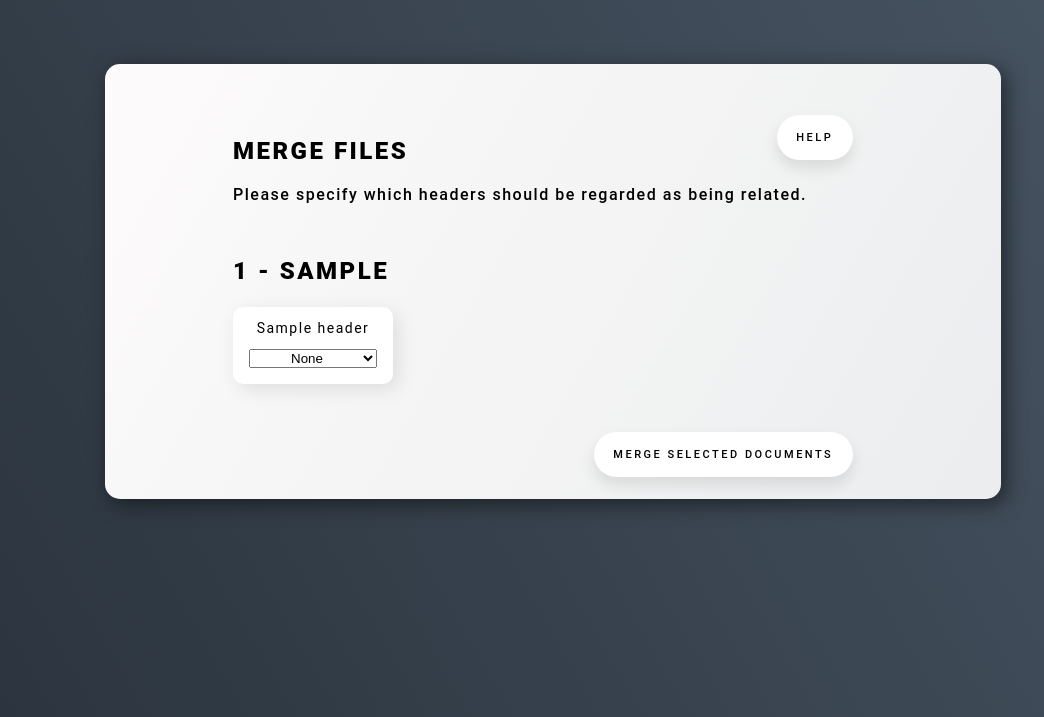
After one commit to asa19aau/CleanMyData, a Django app: template CleanMyData/clean/templates/merge_files.html in a window 1280 px wide. The commit adds this page. Shown: the top 717 px of the page, without its empty margins (87-1131 px from the left). Run offline with Django 3.2, Linux system fonts and the light colour scheme; the template is opened without the code that fills it: values that come from a table or form of the project are taken from there, others are empty; tables that the repository leaves empty hold one stand-in row (values such as "Sample post").

Commit message:
Added merge page to frontend

```diff
--- a/CleanMyData/clean/models.py
+++ b/CleanMyData/clean/models.py
@@ -67,6 +67,11 @@ class Header(models.Model):
         date_types = ['date']
         return self.type in date_types
 
+    @property
+    def is_boolean(self):
+        boolean_types = ['boolean']
+        return self.type in boolean_types
+
 
 class HeaderPreference(models.Model):
     id = models.AutoField(primary_key=True)
--- a/CleanMyData/clean/templates/general.html
+++ b/CleanMyData/clean/templates/general.html
@@ -116,6 +116,21 @@
         padding-right: 20px;
     }
 
+    .document_container{
+        display: grid;
+        grid-template-columns: 25% 25% 25% 25%;
+        gap: 10px;
+
+    }
+
+    .header_item{
+        background-color: white;
+        border-radius: 10px;
+        box-shadow: 5px 5px 20px rgba(0, 0, 0, 0.1);
+        -webkit-box-shadow: 5px 5px 20px rgba(0, 0, 0, 0.1);
+        -moz-box-shadow: 5px 5px 20px rgba(0, 0, 0, 0.1);
+    }
+
 </style>
 <body>
     <div class="right">
--- /dev/null
+++ b/CleanMyData/clean/templates/merge_files.html
@@ -0,0 +1,52 @@
+{% extends "general.html" %}
+
+{% block content %}
+
+<p style="font-size: 24px; font-family: 'Roboto'; letter-spacing: 2.5px; font-weight: 900; text-transform: uppercase;">Merge files</p>
+<p style="font-size: 16px; font-family: 'Roboto'; letter-spacing: 1.5px; font-weight: 500;;">Please specify which headers should be regarded as being related.</p>
+
+<br>
+
+{% for document in documents %}
+<p style="font-size: 24px; font-family: 'Roboto'; letter-spacing: 2.5px; font-weight: 900; text-transform: uppercase;">{{ forloop.counter }} - {{ document.file_name }}</p>
+    <div class="document_container">
+        {% for header in document.headers.all %}
+            <div class="header_item" style="text-align: center;">
+                <p style="font-size: 14px; font-family: 'Roboto'; letter-spacing: 1.5px;" >{{ header.name }}</p>
+                <select style="width: 80%; text-align: center;" name="relation" id="cars">
+                    <option value="none">None</option>
+                    {% for docu in documents %}
+
+                        {% if docu != document %}
+
+                            {% for head in docu.headers.all %}
+
+                                {% if head.type == header.type %}
+
+                                    <option value="{{ head.id }}">{{forloop.parentloop.counter}} - {{ head.name }}</option>
+
+                                {% endif %}
+
+                            {% endfor %}
+
+                        {% endif %}
+
+                    {% endfor %}
+                </select>
+                <br><br>
+            </div>
+        {% endfor %}
+    </div>
+
+    <br><br>
+{% endfor %}
+
+
+<br>
+<div class="right">
+    <button type="submit" class="button">
+        &emsp;Merge selected documents&emsp;
+    </button>
+</div>
+<br>
+{% endblock %}
--- a/CleanMyData/clean/templates/success.html
+++ b/CleanMyData/clean/templates/success.html
@@ -11,7 +11,8 @@
             <p style="font-size: 20px; font-family: 'Roboto'; letter-spacing: 1.5px; font-weight: 900; text-transform: uppercase;">Uploaded: {{ upload.created }}</p>
             <p style="font-size: 14px; font-family: 'Roboto'; letter-spacing: 1.5px; font-weight: 500; text-transform: uppercase;">DOCUMENTS: <span style="color:#2EE59D; font-weight: 800; font-size: 16px;">{{ upload.documents.count }}</span></p>
 
-            <form action=""></form>
+            <form action="/merge/" method="post">
+                {% csrf_token %}
                 <div>
                     {% for document in upload.documents.all %}
                         <div class="document">
@@ -41,7 +42,7 @@
                                 </div>
 
                                 <div class="grid-item">
-                                    <input type="checkbox">
+                                    <input type="checkbox" name="document" value="{{ document.id }}">
                                 </div>
                             </div>
                         </div>
--- a/CleanMyData/clean/urls.py
+++ b/CleanMyData/clean/urls.py
@@ -1,5 +1,5 @@
 from django.urls import path
-from .views import frontpage_view, success_view, headerChoice_view, help_view
+from .views import frontpage_view, success_view, headerChoice_view, help_view, merge_view
 
 
 urlpatterns = [
@@ -7,4 +7,5 @@ urlpatterns = [
     path('success/', success_view, name='success'),
     path('header-choices/<int:pk>', headerChoice_view, name='header-choices'),
     path('help/', help_view, name='help'),
+    path('merge/', merge_view, name='merge'),
 ]
```
Also changed, not shown: CleanMyData/clean/views.py (+14 -0 lines).
